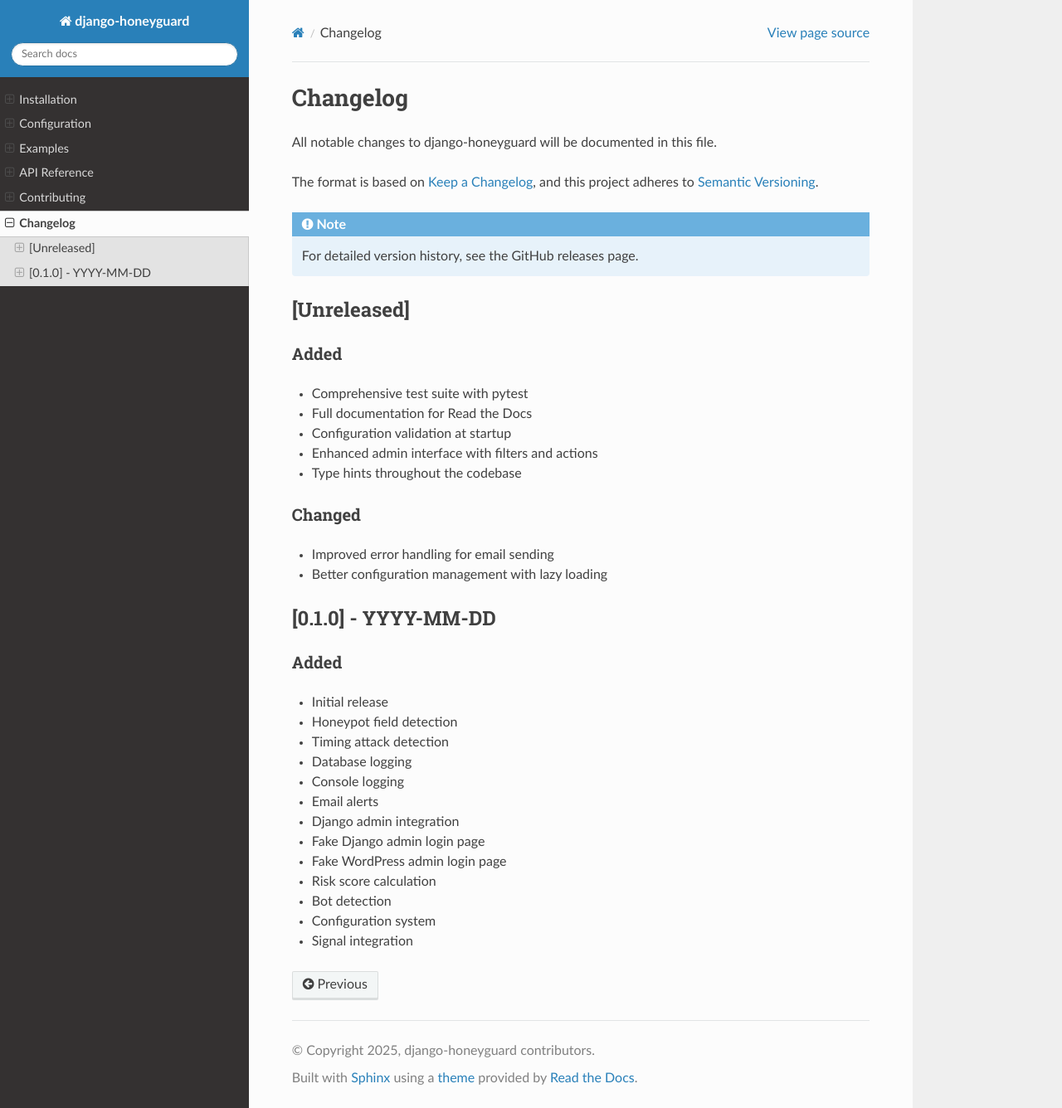
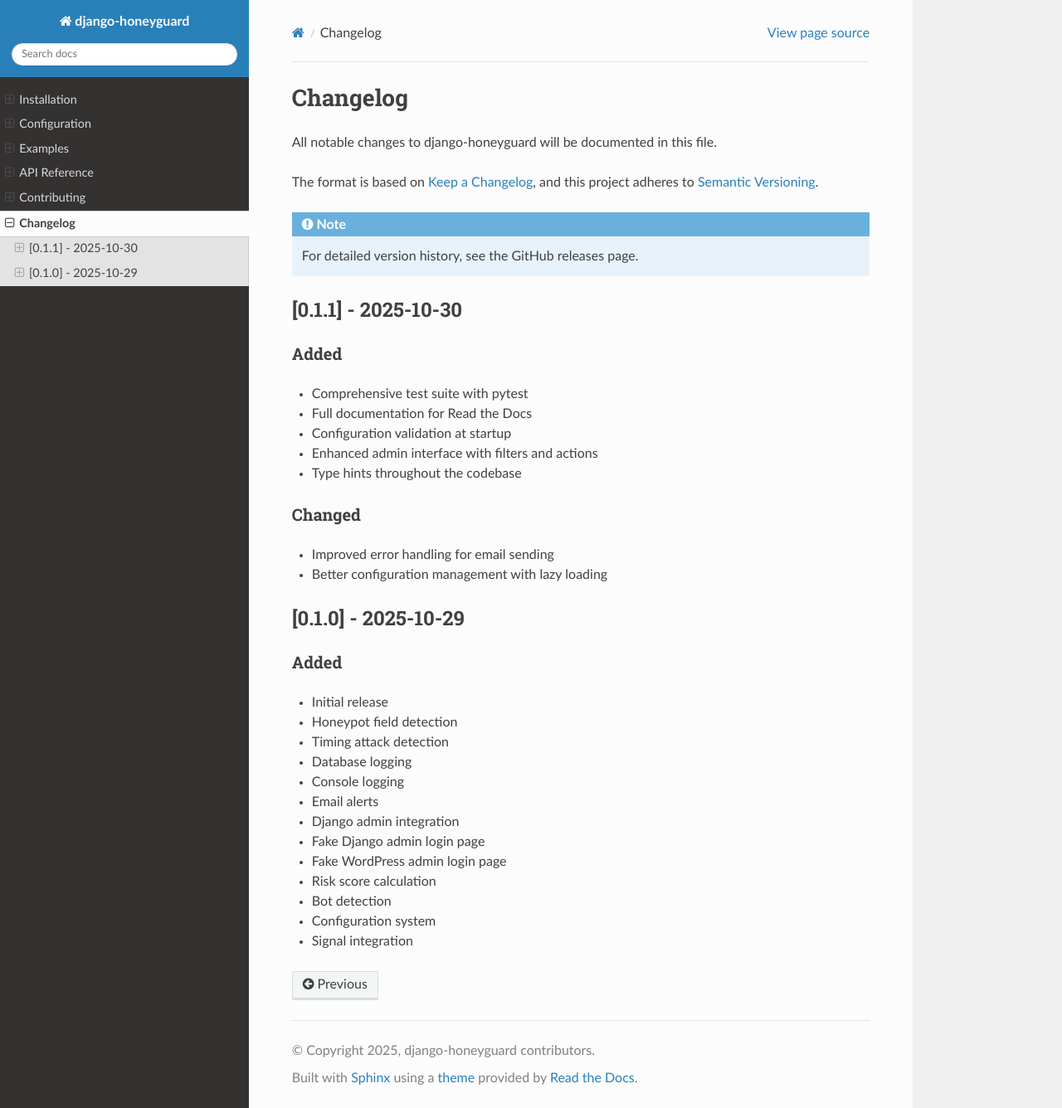
Before and after one commit to Alihtt/django-honeyguard, a Sphinx documentation site: the page built from docs/changelog.rst, in a window 1280 px wide and 1336 px high. Shown: the whole window at 83% size. Built offline with Sphinx 7.4.7 and the Read the Docs theme 3.1.0, drawn with Linux system fonts in a browser that asks for light colours.

Commit message:
chore: bump version to 0.1.1 and update changelog with release date

```diff
--- a/django_honeyguard/__init__.py
+++ b/django_honeyguard/__init__.py
@@ -1,6 +1,6 @@
 """django-honeyguard package metadata and default app config."""
 
-__version__ = "0.1.0"
+__version__ = "0.1.1"
 
 default_app_config = "django_honeyguard.apps.HoneyGuardConfig"
 
--- a/docs/changelog.rst
+++ b/docs/changelog.rst
@@ -10,7 +10,7 @@
 
    For detailed version history, see the GitHub releases page.
 
-[Unreleased]
+[0.1.1] - 2025-10-30
 ------------
 
 Added
@@ -28,7 +28,7 @@
 * Improved error handling for email sending
 * Better configuration management with lazy loading
 
-[0.1.0] - YYYY-MM-DD
+[0.1.0] - 2025-10-29
 --------------------
 
 Added
```
